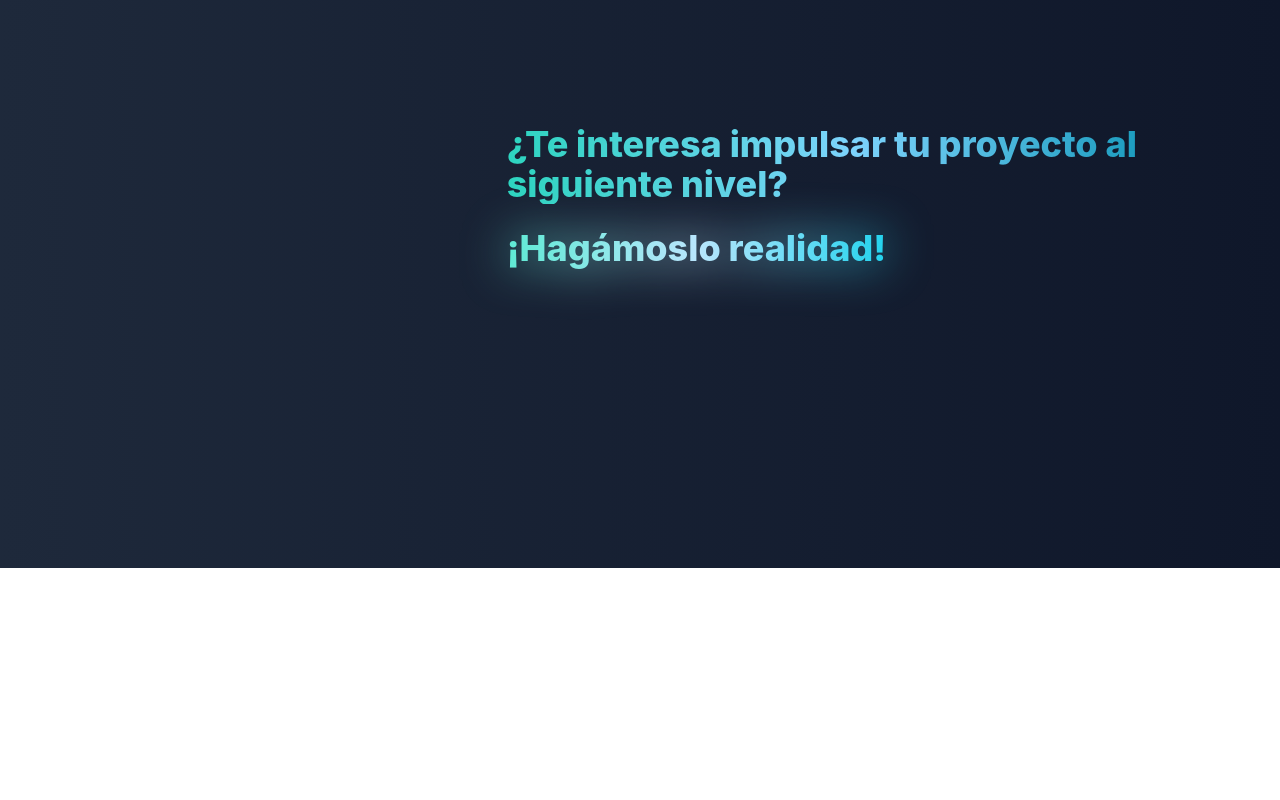
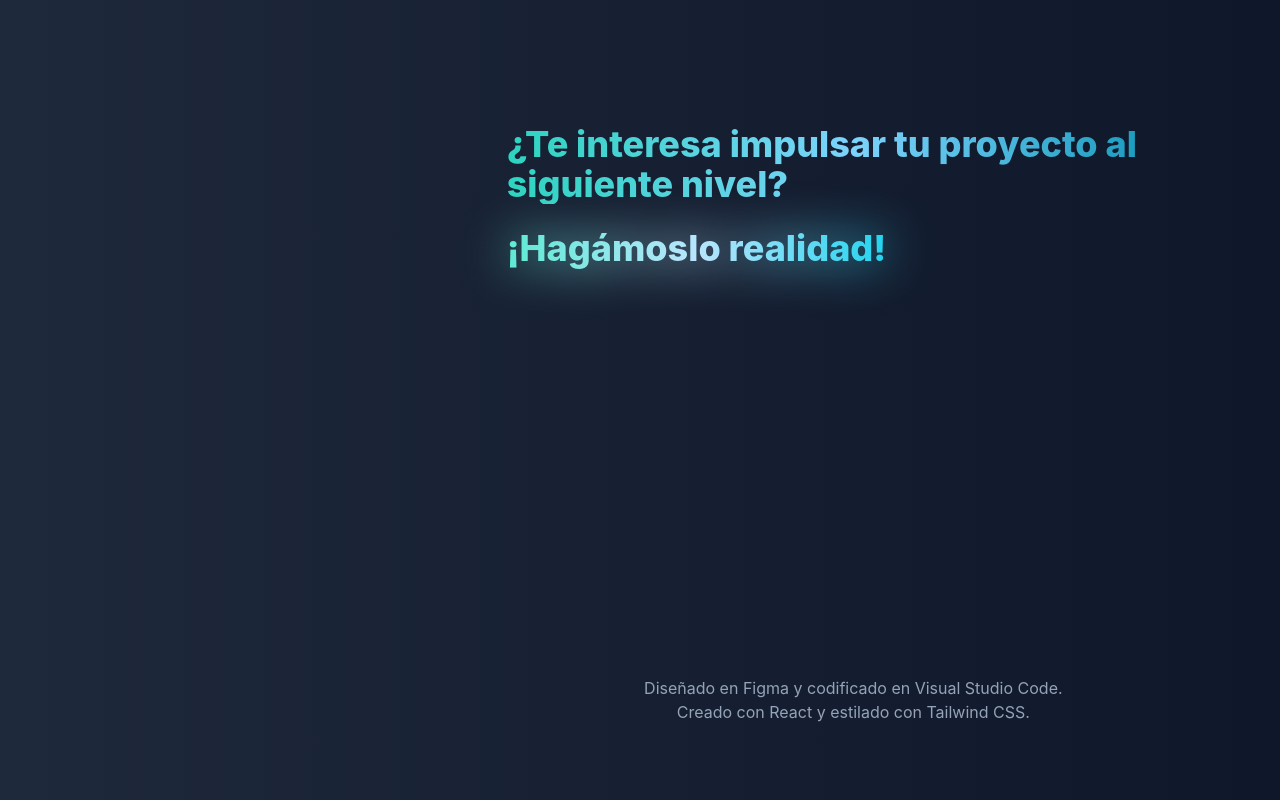
Before and after one commit to SebastianBonilla13/my_portfolio, a React (Create React App) app: page / in a window 1280 px wide. Shown: the part 2815-3615 px from the top of the page. Before the commit the page ends 3383 px from the top, so only its background shows below. Built offline with nearby package versions, Linux system fonts and the light colour scheme.

Commit message:
little details

```diff
--- a/src/App.js
+++ b/src/App.js
@@ -36,7 +36,7 @@ let lstTechP1 = ["HTML", "CSS", "JavaScript", "React"];
 
 /* listado tecnologias Experiencia */
 let lstTechE1 = ["C", "C++", "C#", "HTML", "Java", "JavaScript", "Python", "SQL"];
-let lstTechE2 = ["HTML", "CSS", "JavaScript", "React", "Figma", "Git"];
+let lstTechE2 = ["HTML", "CSS", "JavaScript", "Tailwind CSS", "React", "Figma", "Git"];
 
 /* let lstT = ["Hola", "soy", "una", "etiqueta"]; */
 
@@ -432,6 +432,16 @@ function App() {
             </div>
           </div>
 
+          {/* section info */}
+          <div id="¿?" class="mt-96 mb-16 g-red-400 g-red-300 flex justify-center sm:px-32 ">
+            <div class="py-3"> {/* text-center */}
+              <h1 /* font-extrabold text-transparent bg-clip-text bg-gradient-to-r from-teal-400 via-sky-300 to-cyan-600 */
+                class="m:text-base text-base text-slate-400 text-center">
+                Diseñado en Figma y codificado en Visual Studio Code. Creado con React y estilado con Tailwind CSS.
+              </h1>
+            </div>
+          </div>
+
         </div>
       </main>
 
--- a/src/Components/Sidebar.jsx
+++ b/src/Components/Sidebar.jsx
@@ -111,7 +111,7 @@ const Text = ({ textOption }) => {
             <h2 class="absolute text-sm mr-5 x-auto py-0  font-bold flex border w-fit bg-gradient-to-r blur-lg bg-slate-100  hover:blur-lg hover:from-teal-200 hover:via-sky-100 hover:to-cyan-300 bg-clip-text  box-content  text-transparent  select-none">
                 {textOption}
             </h2>
-            <h2 class="text-sm font-bold text-slate-200 text-color_primar hover:text-slate-800" >
+            <h2 class="text-sm font-bold text-slate-200 text-color_primar over:text-slate-800" >
                 {textOption}
             </h2>
 
```
